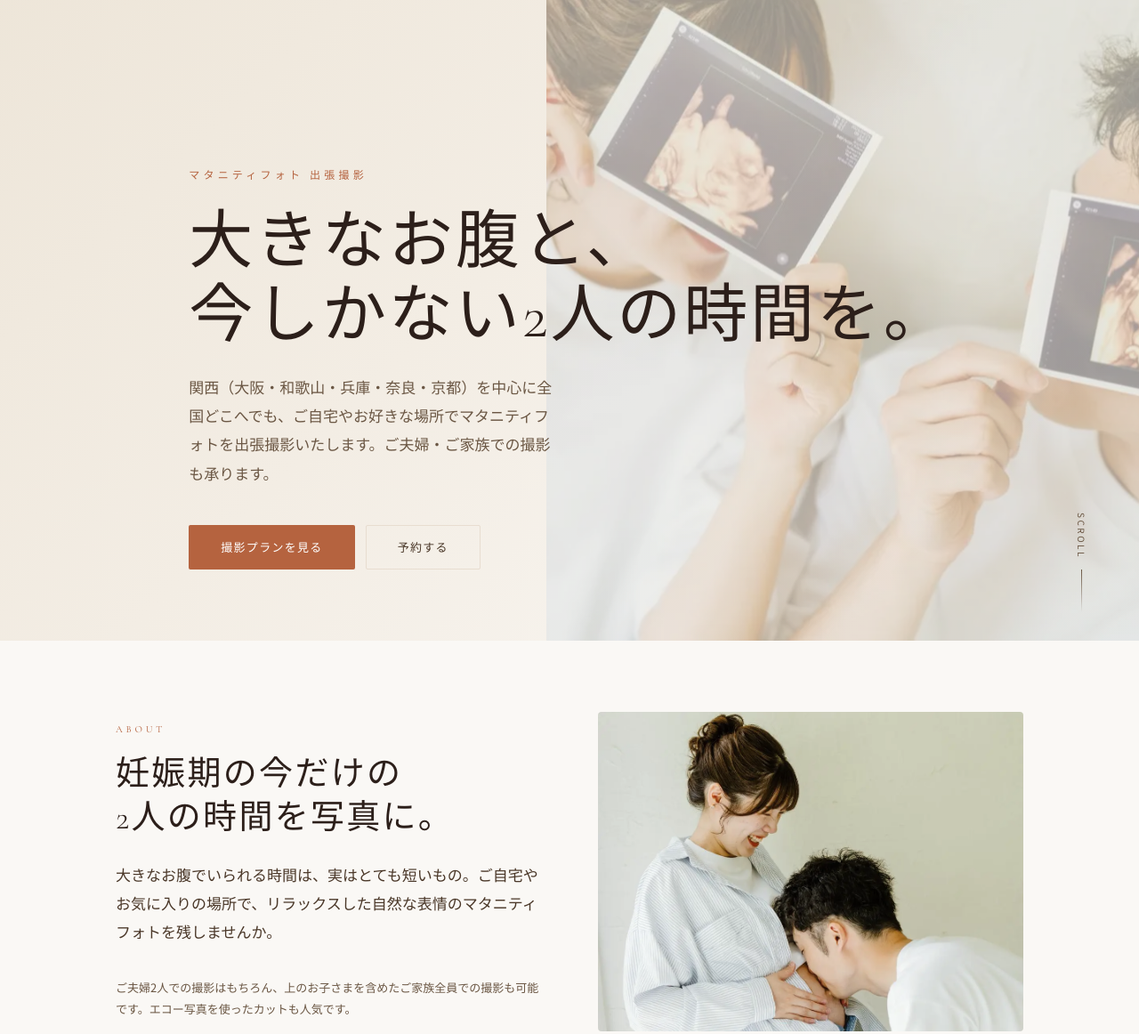
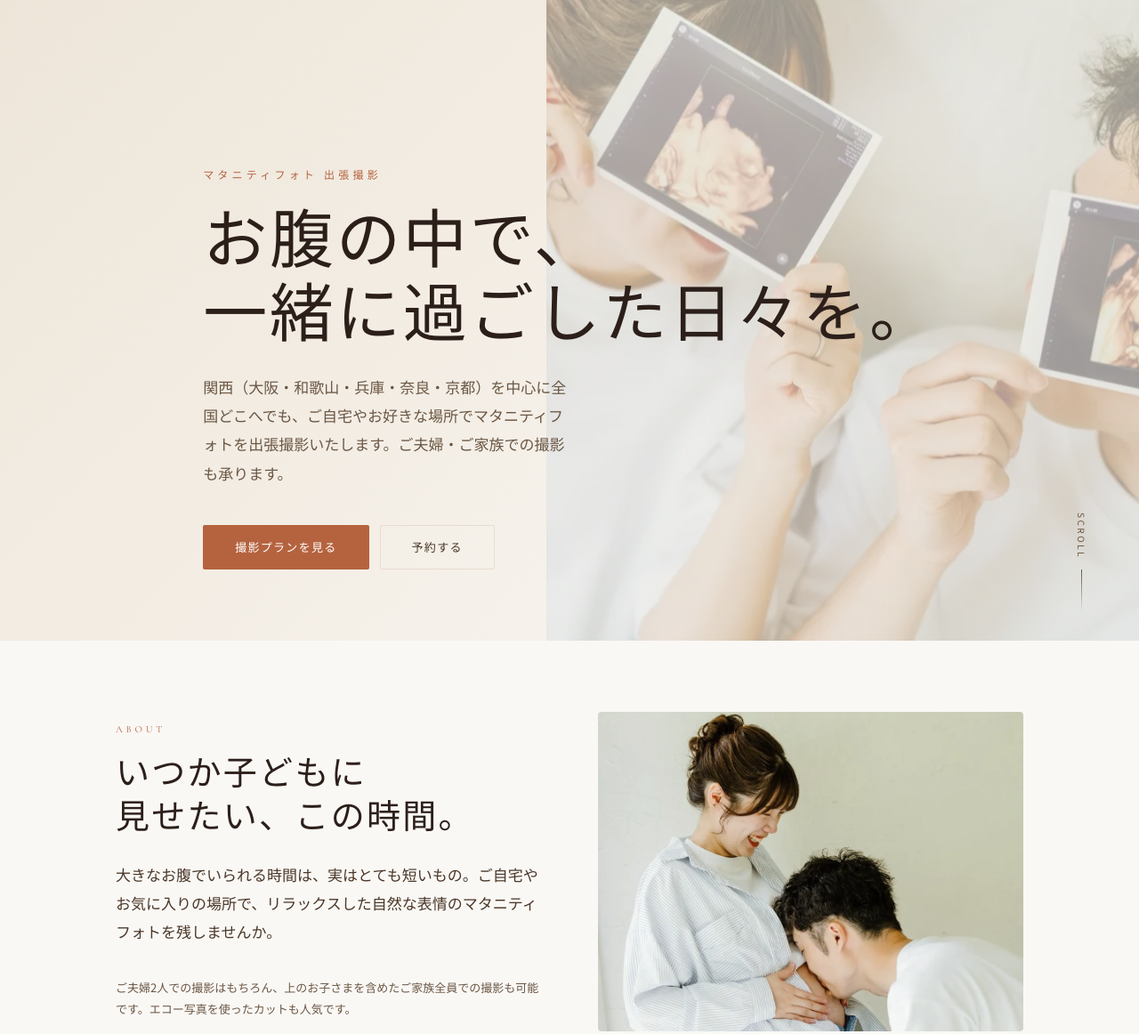
Before and after one commit to kainan0880jwr/kaede-photo, a website: page public/maternity.html in a window 1280 px wide. Shown: the part 80-1242 px from the top of the page at 89% size. Drawn offline with nearby package versions, Linux system fonts and the light colour scheme.

Commit message:
マタニティページの見出し・本文文言を変更
- ヒーロー見出し：「大きなお腹と、今しかない2人の時間を。」→
  「お腹の中で、一緒に過ごした日々を。」
- ABOUT見出し：「妊娠期の今だけの2人の時間を写真に。」→
  「いつか子どもに見せたい、この時間。」
- 「選ばれる理由」01の説明文末尾に「もちろんスタジオでの撮影も。」を追加

Co-Authored-By: Claude Sonnet 5 <noreply@anthropic.com>

```diff
--- a/public/maternity.html
+++ b/public/maternity.html
@@ -841,7 +841,7 @@ footer{
   <div class="hero-bg"></div>
   <div class="hero-content">
     <div class="hero-eyebrow">マタニティフォト 出張撮影</div>
-    <h1 class="hero-title">大きなお腹と、<br>今しかない2人の時間を。</h1>
+    <h1 class="hero-title">お腹の中で、<br>一緒に過ごした日々を。</h1>
     <p class="hero-sub">関西（大阪・和歌山・兵庫・奈良・京都）を中心に全国どこへでも、ご自宅やお好きな場所でマタニティフォトを出張撮影いたします。ご夫婦・ご家族での撮影も承ります。</p>
     <div class="flex-gap">
       <a href="index.html?genre=maternity#plan" class="btn btn-primary">撮影プランを見る</a>
@@ -857,7 +857,7 @@ footer{
     <div class="grid-2" style="align-items:center;gap:64px;">
       <div>
         <div class="eyebrow">About</div>
-        <h2 class="heading-lg">妊娠期の今だけの<br>2人の時間を写真に。</h2>
+        <h2 class="heading-lg">いつか子どもに<br>見せたい、この時間。</h2>
         <p class="lead">大きなお腹でいられる時間は、実はとても短いもの。ご自宅やお気に入りの場所で、リラックスした自然な表情のマタニティフォトを残しませんか。</p>
         <p class="body-sm">ご夫婦2人での撮影はもちろん、上のお子さまを含めたご家族全員での撮影も可能です。エコー写真を使ったカットも人気です。</p>
       </div>
@@ -877,7 +877,7 @@ footer{
       <div class="trust-item">
         <div class="trust-num">01</div>
         <div class="trust-title">ご自宅やお好きな場所で</div>
-        <div class="trust-body">スタジオへの移動が負担な時期でも、ご自宅や近くの公園などお好きな場所でリラックスして撮影できます。</div>
+        <div class="trust-body">スタジオへの移動が負担な時期でも、ご自宅や近くの公園などお好きな場所でリラックスして撮影できます。もちろんスタジオでの撮影も。</div>
       </div>
       <div class="trust-item">
         <div class="trust-num">02</div>
```
